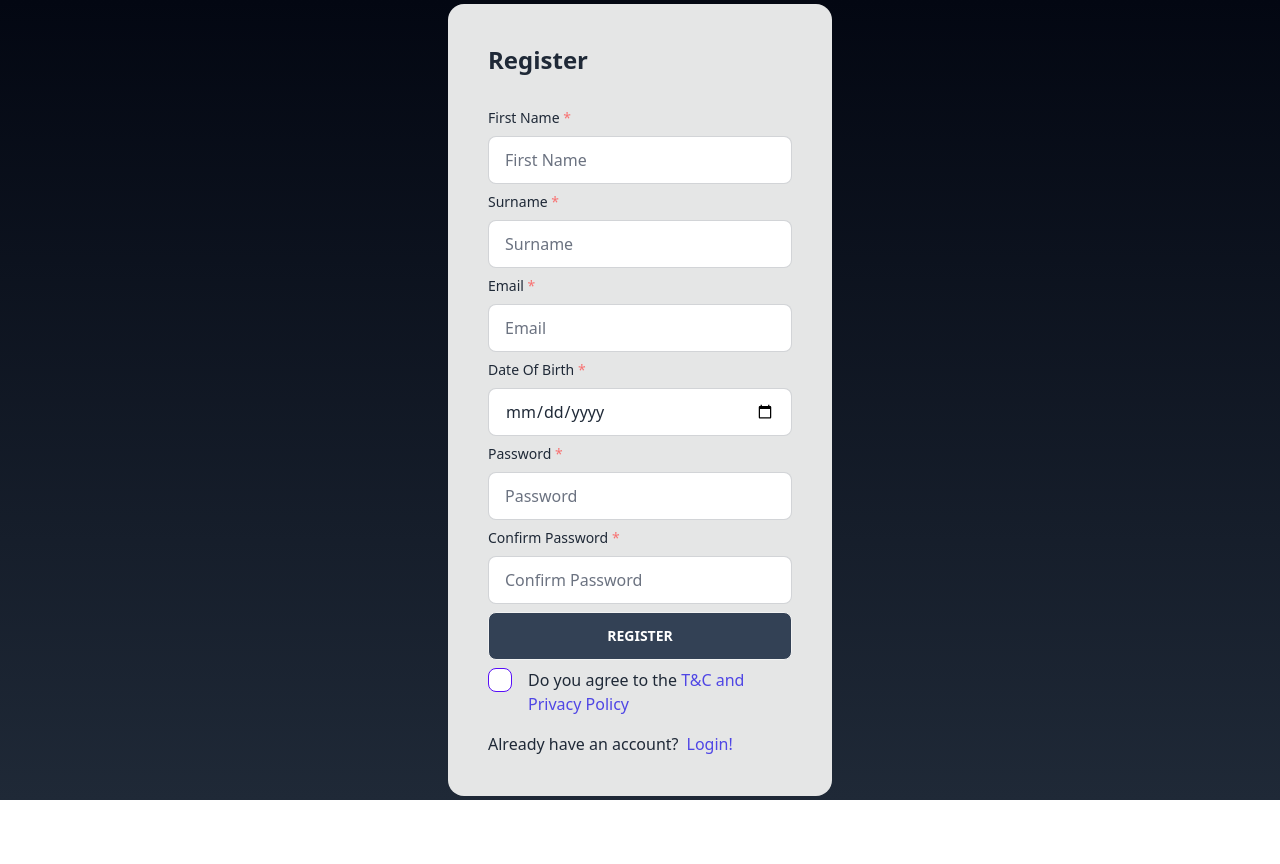
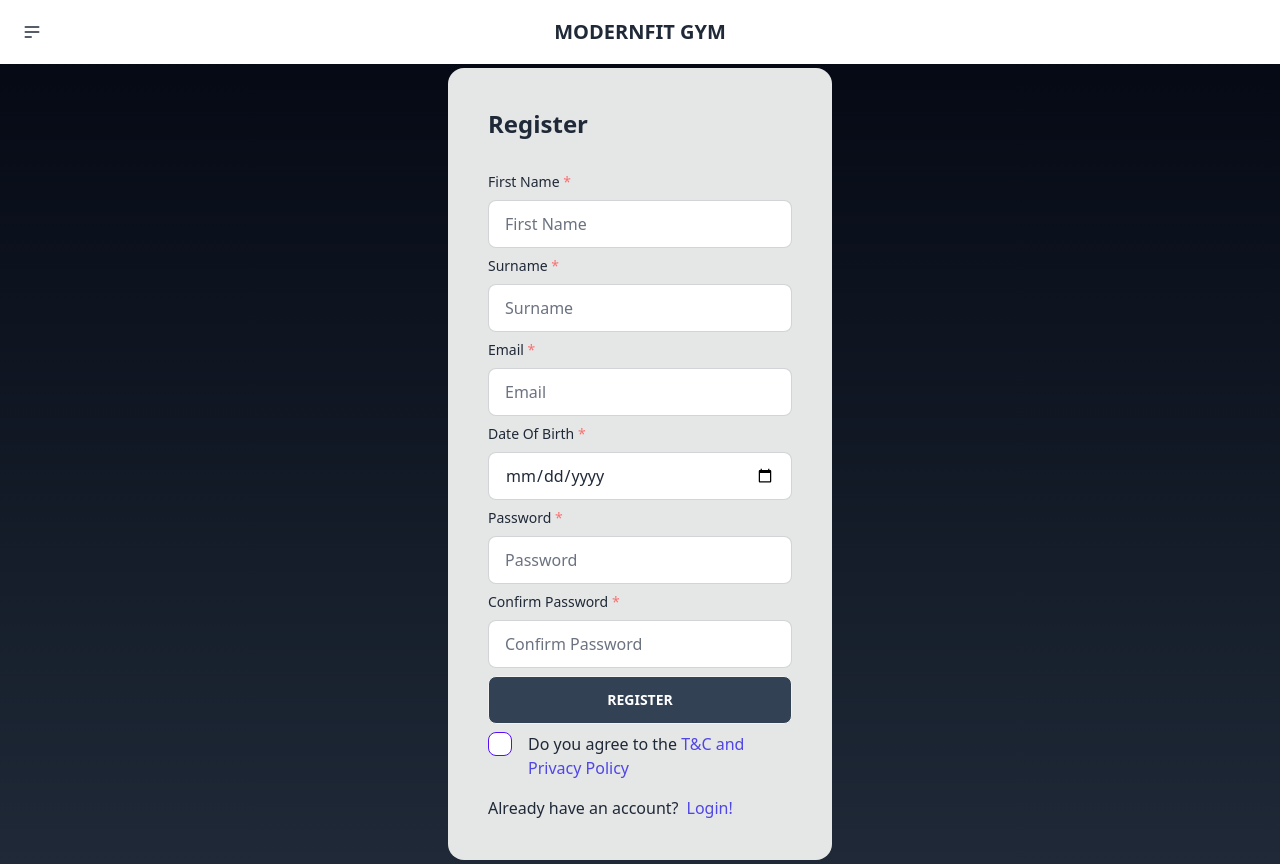
Before and after one commit to isaac238/ITSE_GROUP, a SvelteKit app: page /register in a window 1280 px wide. Before the commit the page ends 800 px from the top, so only its background shows below. Built offline with nearby package versions, Linux system fonts and the light colour scheme.

Commit message:
First commit

```diff
--- a/src/components/nav.svelte
+++ b/src/components/nav.svelte
@@ -1,7 +1,21 @@
-<div class="navbar bg-base-100 gap-3">
-  <a href="/" class="btn btn-ghost normal-case text-xl mr-20">ModernFit Gym</a>
-  <a href="/login" class="btn btn-ghost normal-case">Login</a>
-  <a href="/register" class="btn btn-ghost normal-case">Register</a>
-  <a href="/trainerdash" class="btn btn-ghost normal-case">Trainer Dashboard</a>
-  <a href="/userdash" class="btn btn-ghost normal-case">User Dashboard</a>
+<div class="navbar bg-base-100">
+  <div class="navbar-start">
+    <div class="dropdown">
+      <div tabindex="0" role="button" class="btn btn-ghost btn-circle">
+        <svg xmlns="http://www.w3.org/2000/svg" class="h-5 w-5" fill="none" viewBox="0 0 24 24" stroke="currentColor"><path stroke-linecap="round" stroke-linejoin="round" stroke-width="2" d="M4 6h16M4 12h16M4 18h7" /></svg>
+      </div>
+      <ul tabindex="0" class="menu menu-sm dropdown-content mt-3 z-[1] p-2 shadow bg-base-100 rounded-box w-52">
+        <li><a href="/">Home</a></li>
+        <li><a href="/login">Login</a></li>
+        <li><a href="/register">Register</a></li>
+        <li><a href="/trainerdash">Trainer Dashboard</a></li>
+        <li><a href="/userdash">User Dashboard</a></li>
+      </ul>
+    </div>
+  </div>
+  <div class="navbar-center">
+    <a href="/" class="btn btn-ghost text-xl">ModernFit Gym</a>
+  </div>
+  <div class="navbar-end">
+  </div>
 </div>
--- a/src/routes/+layout.svelte
+++ b/src/routes/+layout.svelte
@@ -1,7 +1,9 @@
 <script>
   import "../app.postcss";
+  import Nav from "../components/nav.svelte";
 </script>
 
 <main class="bg-gradient-to-t from-gray-800 to-gray-950 flex min-h-screen flex-col">
+	<Nav />
 <slot />
 </main>
--- a/src/routes/+page.svelte
+++ /dev/null
@@ -1,5 +0,0 @@
-<script>
-    import Nav from '../components/nav.svelte';
-</script>
-
-<Nav />
```
